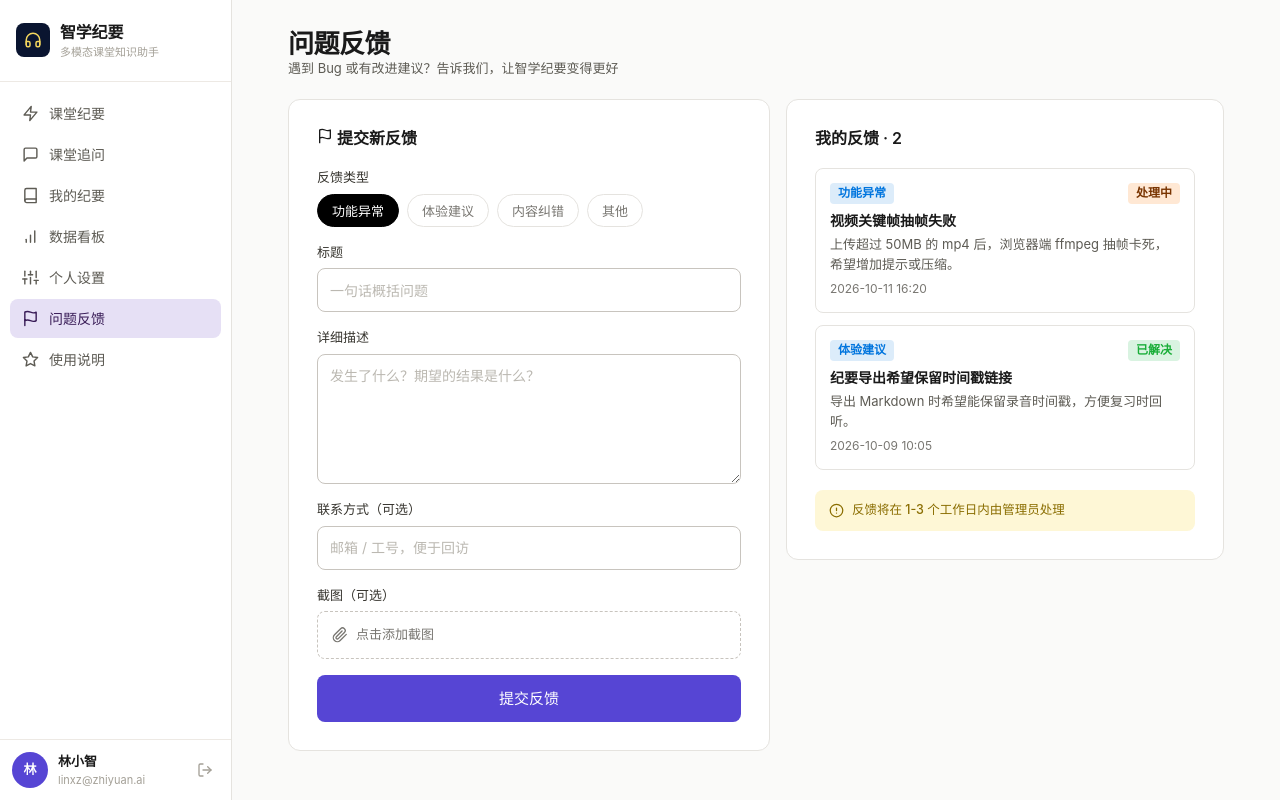
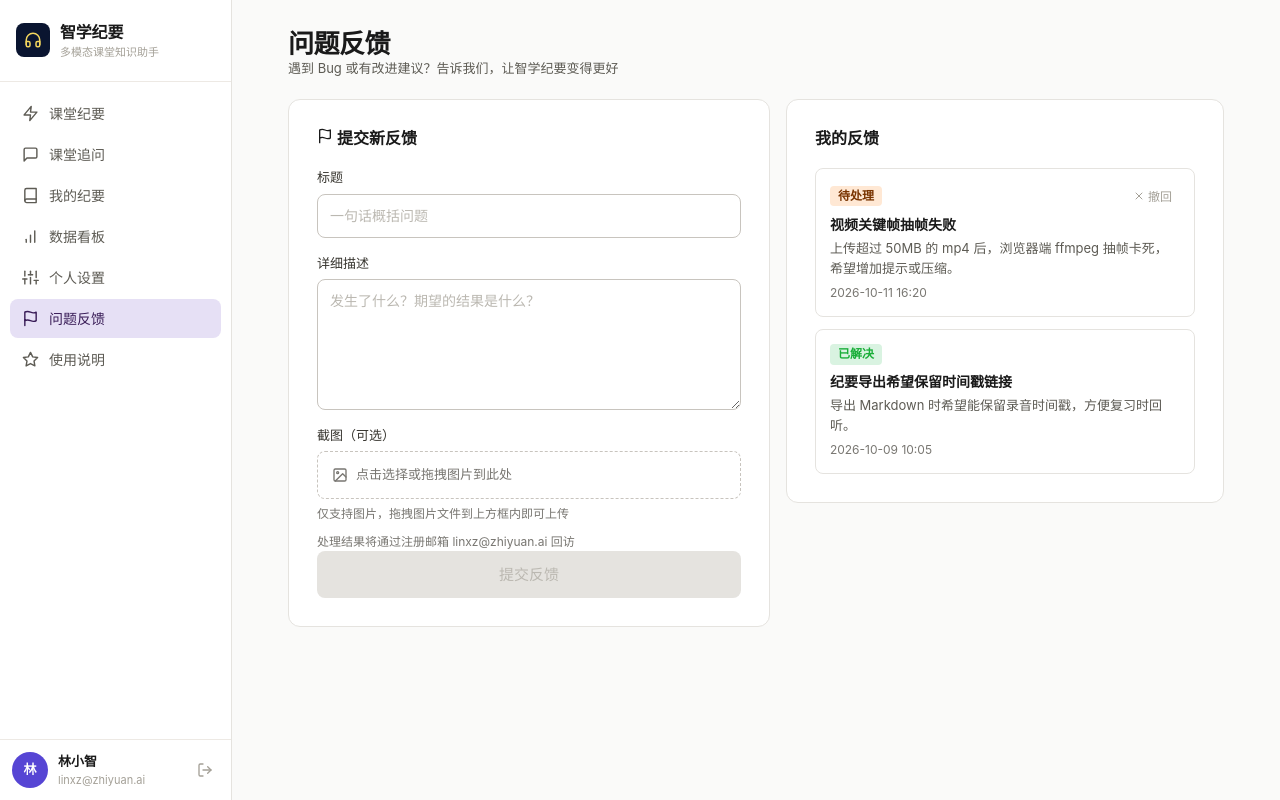
Before and after one commit to Raincyber777/RAG-AI-system, a Vue app: page /feedback in a window 1280 px wide. Built offline with nearby package versions, Linux system fonts and the light colour scheme; sample sign-in values are in the browser's storage.

Commit message:
确认按钮和个人中心

```diff
--- a/src/layouts/AppLayout.vue
+++ b/src/layouts/AppLayout.vue
@@ -166,8 +166,6 @@ function handleLogout() {
 
 /* 退出登录确认弹窗 */
 .modal-sm { max-width: 400px; }
-.btn-danger { background: #d92d20; border-color: #d92d20; }
-.btn-danger:hover { background: #b42318; }
 
 .mask { display: none; }
 
--- a/src/views/FeedbackPage.vue
+++ b/src/views/FeedbackPage.vue
@@ -1,22 +1,66 @@
 <script setup lang="ts">
 /**
  * 问题反馈页：提交 Bug / 建议，并查看自己的反馈处理进度
+ * 不区分反馈类型；回访统一通过注册邮箱；截图仅支持图片，支持点击或拖拽上传
  */
-import { ref, reactive } from 'vue'
+import { ref, reactive, onBeforeUnmount } from 'vue'
 import AppIcon from '@/components/AppIcon.vue'
 import { myFeedbacks, feedbackStatusText, type FeedbackItem } from '@/mock/data'
+import { userProfile } from '@/store/study'
 
-const types = ['功能异常', '体验建议', '内容纠错', '其他']
-const form = reactive({ type: '功能异常', title: '', desc: '', contact: '' })
-const screenshot = ref('')
+const form = reactive({ title: '', desc: '' })
 const submitted = ref(false)
 const feedbacks = ref<FeedbackItem[]>([...myFeedbacks])
 
+// ---------- 截图上传（仅图片，点击选择或拖拽，本地预览演示） ----------
+const shotInput = ref<HTMLInputElement>()
+const shot = ref<{ name: string; url: string } | null>(null)
+const dragActive = ref(false)
+const shotError = ref('')
+
+function pickShot() {
+  shotInput.value?.click()
+}
+function acceptShot(f: File) {
+  shotError.value = ''
+  if (!f.type.startsWith('image/')) {
+    shotError.value = '仅支持图片文件（jpg / png / webp / gif 等）'
+    return
+  }
+  if (f.size > 10 * 1024 * 1024) {
+    shotError.value = '图片大小不能超过 10MB'
+    return
+  }
+  clearShot()
+  shot.value = { name: f.name, url: URL.createObjectURL(f) }
+}
+function onShotChange(e: Event) {
+  const input = e.target as HTMLInputElement
+  const f = input.files?.[0]
+  input.value = ''
+  if (f) acceptShot(f)
+}
+function onDrop(e: DragEvent) {
+  dragActive.value = false
+  const f = e.dataTransfer?.files?.[0]
+  if (f) acceptShot(f)
+}
+function clearShot() {
+  if (shot.value) URL.revokeObjectURL(shot.value.url)
+  shot.value = null
+}
+onBeforeUnmount(() => clearShot())
+
+// ---------- 提交（需确认弹窗，结果回访至注册邮箱） ----------
+const showSubmitConfirm = ref(false)
+const canSubmit = () => !!(form.title.trim() && form.desc.trim())
 function submit() {
-  if (!form.title.trim() || !form.desc.trim()) return
+  if (!canSubmit()) return
+  showSubmitConfirm.value = true
+}
+function confirmSubmit() {
   feedbacks.value.unshift({
     id: 'f' + Date.now(),
-    type: form.type,
     title: form.title.trim(),
     desc: form.desc.trim(),
     status: 'pending',
@@ -24,14 +68,22 @@ function submit() {
   })
   form.title = ''
   form.desc = ''
-  form.contact = ''
+  clearShot()
+  showSubmitConfirm.value = false
   submitted.value = true
   setTimeout(() => (submitted.value = false), 2000)
 }
 
+// ---------- 撤回自己的反馈（仅待处理可撤回，需确认弹窗） ----------
+const withdrawTarget = ref<FeedbackItem | null>(null)
+function confirmWithdraw() {
+  if (!withdrawTarget.value) return
+  feedbacks.value = feedbacks.value.filter((f) => f.id !== withdrawTarget.value!.id)
+  withdrawTarget.value = null
+}
+
 const statusTag: Record<FeedbackItem['status'], string> = {
-  pending: 'tag-gray',
-  processing: 'tag-orange',
+  pending: 'tag-orange',
   resolved: 'tag-green',
 }
 </script>
@@ -48,19 +100,6 @@ const statusTag: Record<FeedbackItem['status'], string> = {
       <section class="card card-lg">
         <div class="h4 mb-md"><AppIcon name="flag" :size="16" /> 提交新反馈</div>
         <div class="field">
-          <label class="field-label">反馈类型</label>
-          <div class="pill-tabs">
-            <button
-              v-for="t in types"
-              :key="t"
-              type="button"
-              class="pill-tab"
-              :class="{ active: form.type === t }"
-              @click="form.type = t"
-            >{{ t }}</button>
-          </div>
-        </div>
-        <div class="field">
           <label class="field-label">标题</label>
           <input v-model="form.title" class="input" placeholder="一句话概括问题" />
         </div>
@@ -69,21 +108,39 @@ const statusTag: Record<FeedbackItem['status'], string> = {
           <textarea v-model="form.desc" class="textarea" rows="5" placeholder="发生了什么？期望的结果是什么？"></textarea>
         </div>
         <div class="field">
-          <label class="field-label">联系方式（可选）</label>
-          <input v-model="form.contact" class="input" placeholder="邮箱 / 工号，便于回访" />
+          <label class="field-label">截图（可选）</label>
+          <!-- 点击选择或拖拽图片上传，仅接受图片文件 -->
+          <div
+            class="shot-box"
+            :class="{ dragover: dragActive, filled: shot }"
+            role="button"
+            tabindex="0"
+            aria-label="添加截图：点击选择或拖拽图片到此处"
+            @click="pickShot"
+            @keydown.enter.prevent="pickShot"
+            @keydown.space.prevent="pickShot"
+            @dragover.prevent="dragActive = true"
+            @dragleave.prevent="dragActive = false"
+            @drop.prevent="onDrop"
+          >
+            <template v-if="shot">
+              <img :src="shot.url" class="shot-thumb" alt="截图预览" />
+              <span class="shot-name ellipsis">{{ shot.name }}</span>
+              <button class="shot-clear" type="button" aria-label="移除截图" @click.stop="clearShot">
+                <AppIcon name="x" :size="13" />
+              </button>
+            </template>
+            <template v-else>
+              <AppIcon name="image" :size="16" />
+              <span>点击选择或拖拽图片到此处</span>
+            </template>
+            <input ref="shotInput" type="file" accept="image/*" hidden @change="onShotChange" />
+          </div>
+          <p v-if="shotError" class="field-hint hint-err">{{ shotError }}</p>
+          <p v-else class="field-hint">仅支持图片，拖拽图片文件到上方框内即可上传</p>
         </div>
-        <div class="field">
-          <label class="field-label">截图（可选）</label>
-          <label class="shot-box pointer">
-            <AppIcon name="paperclip" :size="16" />
-            <span>{{ screenshot || '点击添加截图' }}</span>
-            <input type="file" hidden accept="image/*" @change="(e: Event) => {
-              const f = (e.target as HTMLInputElement).files?.[0]
-              if (f) screenshot = f.name
-            }" />
-          </label>
-        </div>
-        <button class="btn btn-primary btn-lg w-full" @click="submit">
+        <p class="field-hint reply-hint">处理结果将通过注册邮箱 {{ userProfile.email }} 回访</p>
+        <button class="btn btn-primary btn-lg w-full" :disabled="!canSubmit()" @click="submit">
           <AppIcon v-if="submitted" name="check" :size="15" />
           {{ submitted ? '提交成功，感谢反馈！' : '提交反馈' }}
         </button>
@@ -91,23 +148,46 @@ const statusTag: Record<FeedbackItem['status'], string> = {
 
       <!-- 我的反馈列表 -->
       <section class="card card-lg">
-        <div class="h4 mb-md">我的反馈 · {{ feedbacks.length }}</div>
-        <div class="fb-list">
+        <div class="h4 mb-md">我的反馈</div>
+        <div v-if="feedbacks.length" class="fb-list">
           <div v-for="f in feedbacks" :key="f.id" class="fb-item">
             <div class="flex items-center justify-between gap-sm">
-              <span class="tag tag-blue">{{ f.type }}</span>
               <span class="tag" :class="statusTag[f.status]">{{ feedbackStatusText[f.status] }}</span>
+              <button v-if="f.status === 'pending'" class="fb-withdraw" type="button" @click="withdrawTarget = f">
+                <AppIcon name="x" :size="12" /> 撤回
+              </button>
             </div>
             <div class="fb-title mt-xs">{{ f.title }}</div>
             <p class="text-sm">{{ f.desc }}</p>
             <div class="text-caption mt-xs">{{ f.time }}</div>
           </div>
         </div>
-        <div class="tip-box mt-md">
-          <AppIcon name="alert" :size="15" />
-          <span>反馈将在 1-3 个工作日内由管理员处理</span>
+        <p v-else class="text-sm empty-tip">暂无反馈记录，有问题随时告诉我们</p>
+      </section>
+    </div>
+
+    <!-- 提交反馈确认弹窗 -->
+    <div v-if="showSubmitConfirm" class="modal-mask" @click.self="showSubmitConfirm = false">
+      <div class="modal modal-sm">
+        <div class="modal-title">提交反馈</div>
+        <p class="modal-sub">确认提交这条反馈吗？处理结果将通过注册邮箱 {{ userProfile.email }} 回访。</p>
+        <div class="modal-actions">
+          <button class="btn btn-secondary" @click="showSubmitConfirm = false">取消</button>
+          <button class="btn btn-primary" @click="confirmSubmit">确认提交</button>
         </div>
-      </section>
+      </div>
+    </div>
+
+    <!-- 撤回反馈确认弹窗 -->
+    <div v-if="withdrawTarget" class="modal-mask" @click.self="withdrawTarget = null">
+      <div class="modal modal-sm">
+        <div class="modal-title">撤回反馈</div>
+        <p class="modal-sub">确定撤回「{{ withdrawTarget.title }}」吗？撤回后这条反馈将被删除，无法恢复。</p>
+        <div class="modal-actions">
+          <button class="btn btn-secondary" @click="withdrawTarget = null">取消</button>
+          <button class="btn btn-danger" @click="confirmWithdraw">确认撤回</button>
+        </div>
+      </div>
     </div>
   </div>
 </template>
@@ -116,21 +196,42 @@ const statusTag: Record<FeedbackItem['status'], string> = {
 .page { padding: 28px 32px 40px; max-width: 1000px; width: 100%; margin: 0 auto; }
 .grid { display: grid; grid-template-columns: 1.1fr 1fr; gap: 16px; align-items: start; }
 
+/* 截图上传框：点击选择 / 拖拽投放 */
 .shot-box {
   display: flex; align-items: center; gap: 8px; padding: 13px 14px;
   border: 1px dashed var(--hairline-strong); border-radius: var(--radius-md);
   color: var(--steel); font-size: 13px; transition: all 0.15s ease;
+  cursor: pointer; user-select: none;
 }
-.shot-box:hover { border-color: var(--primary); color: var(--primary); }
+.shot-box:hover, .shot-box:focus-visible { border-color: var(--primary); color: var(--primary); }
+.shot-box:focus-visible { outline: 2px solid var(--primary); outline-offset: 2px; }
+.shot-box.dragover { border-color: var(--primary); color: var(--primary); background: var(--tint-lavender); border-style: solid; }
+.shot-thumb { width: 34px; height: 34px; object-fit: cover; border-radius: var(--radius-sm); flex-shrink: 0; }
+.shot-name { flex: 1; min-width: 0; color: var(--ink); }
+.shot-clear {
+  border: none; background: transparent; color: var(--stone);
+  padding: 5px; border-radius: var(--radius-sm); display: flex; cursor: pointer; flex-shrink: 0;
+}
+.shot-clear:hover { background: var(--surface-soft); color: var(--error); }
+.field-hint.hint-err { color: #d92d20; }
+.reply-hint { margin-top: -6px; }
 
 .fb-list { display: flex; flex-direction: column; gap: 12px; max-height: 420px; overflow-y: auto; }
 .fb-item { padding: 14px; border: 1px solid var(--hairline); border-radius: var(--radius-md); }
 .fb-title { font-size: 14px; font-weight: 600; margin-bottom: 4px; }
-.tip-box {
-  display: flex; align-items: center; gap: 8px;
-  background: var(--tint-yellow); color: #8a6d00; font-size: 12.5px; font-weight: 500;
-  border-radius: var(--radius-md); padding: 11px 14px;
+.empty-tip { color: var(--stone); padding: 24px 0; text-align: center; }
+
+.fb-withdraw {
+  display: flex; align-items: center; gap: 3px;
+  border: none; background: transparent; cursor: pointer;
+  color: var(--stone); font-size: 12px; font-weight: 500;
+  padding: 4px 8px; border-radius: var(--radius-sm); transition: all 0.15s ease;
 }
+.fb-withdraw:hover { background: var(--tint-rose, rgba(217, 45, 32, 0.08)); color: #d92d20; }
+
+/* 弹窗（危险按钮用全局 .btn-danger 软色样式） */
+.modal-sm { max-width: 440px; }
+.modal-sub { color: var(--slate); line-height: 1.7; }
 
 @media (max-width: 900px) {
   .page { padding: 20px 16px; }
--- a/src/views/NotesPage.vue
+++ b/src/views/NotesPage.vue
@@ -168,7 +168,7 @@ function retryNote(n: ClassNote) {
         <p class="modal-sub">确定删除「{{ deleteTarget.title }}」吗？其转写稿、关键帧与知识片段将一并清除，此操作不可恢复。</p>
         <div class="modal-actions">
           <button class="btn btn-secondary" @click="deleteTarget = null">取消</button>
-          <button class="btn btn-del" @click="confirmDelete">确认删除</button>
+          <button class="btn btn-danger" @click="confirmDelete">确认删除</button>
         </div>
       </div>
     </div>
@@ -222,8 +222,6 @@ function retryNote(n: ClassNote) {
 
 .modal-sm { max-width: 440px; }
 .modal-sub { color: var(--slate); line-height: 1.7; }
-.btn-del { background: var(--error); color: #fff; }
-.btn-del:hover { background: #b42318; }
 
 @media (max-width: 720px) {
   .page { padding: 20px 16px 40px; }
--- a/src/views/QAPage.vue
+++ b/src/views/QAPage.vue
@@ -677,7 +677,7 @@ onBeforeUnmount(() => {
         <p class="modal-sub">确定删除「{{ deleteTarget.title }}」吗？该对话的聊天记录将被清除，此操作不可恢复。</p>
         <div class="modal-actions">
           <button class="btn btn-secondary" @click="deleteTarget = null">取消</button>
-          <button class="btn btn-del" @click="confirmDelete">删除</button>
+          <button class="btn btn-danger" @click="confirmDelete">删除</button>
         </div>
       </div>
     </div>
@@ -1014,11 +1014,9 @@ onBeforeUnmount(() => {
 }
 .row-user.flash .bubble-user { animation: msg-flash 1.3s ease-out; }
 
-/* ---------- 删除对话确认弹窗 ---------- */
+/* ---------- 删除对话确认弹窗（危险按钮用全局 .btn-danger） ---------- */
 .modal-sm { max-width: 420px; }
 .modal-sub { color: var(--slate); line-height: 1.7; }
-.btn-del { background: #d92d20; color: #fff; }
-.btn-del:hover { background: #b42318; }
 
 @media (max-width: 900px) {
   .sessions, .rail-toggle { display: none; }
```
Also changed, not shown: src/mock/data.ts (+5 -7 lines).
